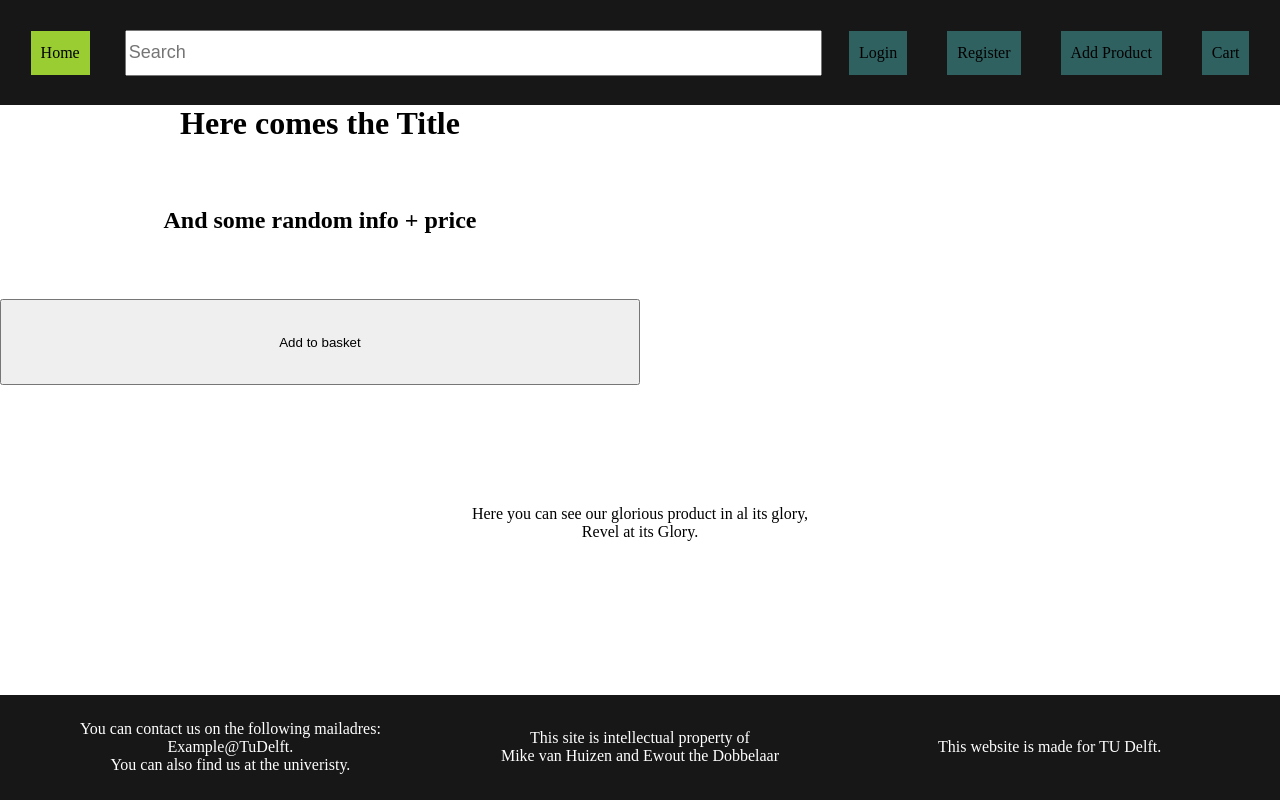
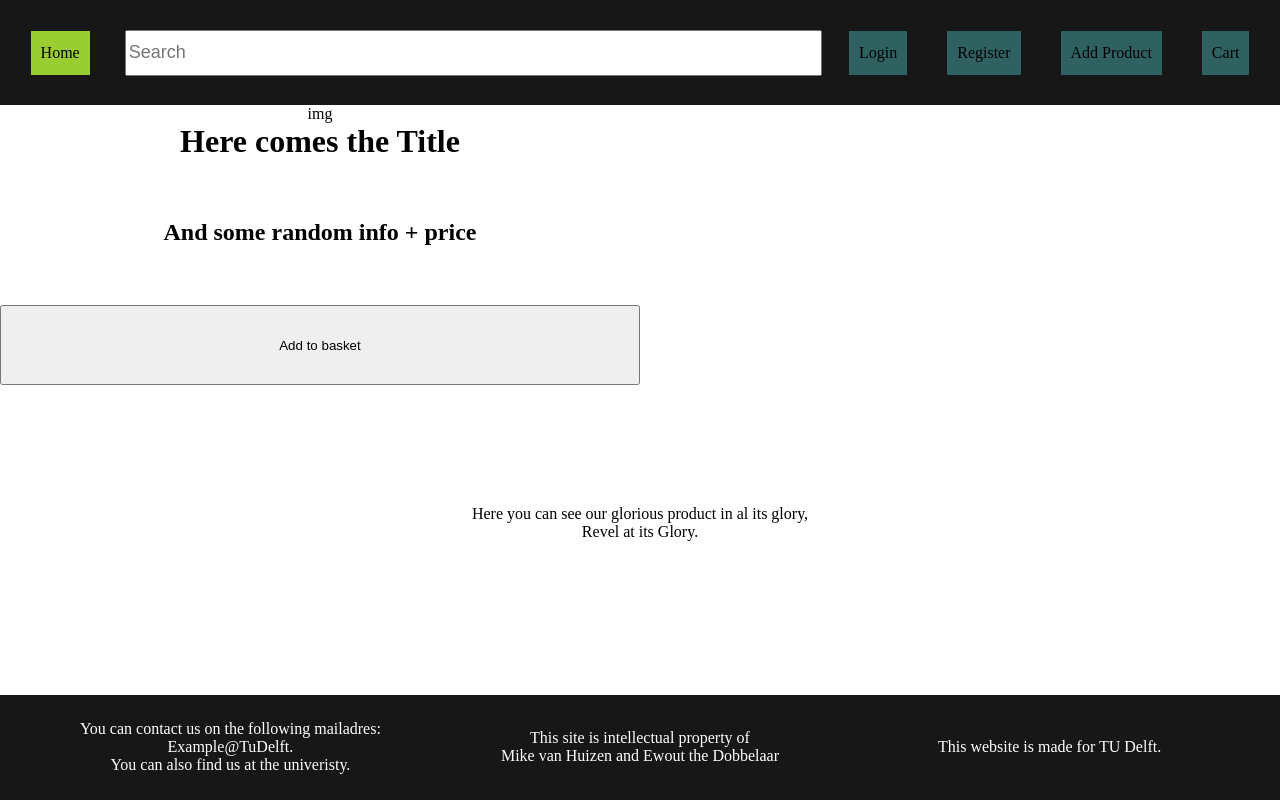
Before and after one commit to MikevanHuizen/Opdracht1, a plain HTML site: page product.html in a window 1280 px wide. Drawn offline with Linux system fonts and the light colour scheme.

Commit message:
Update product.html

```diff
--- a/product.html
+++ b/product.html
@@ -22,6 +22,7 @@
     <div id="productGrid">
 
       <div id="productSidebar">
+        <div>img</div>
         <div class="productSidebarChildren"> <h1> Here comes the Title</h1></div>
         <div class="productSidebarChildren"> <h2> And some random info + price </h2></div>
         <button class="productSidebarChildren"> Add to basket </button>
```
